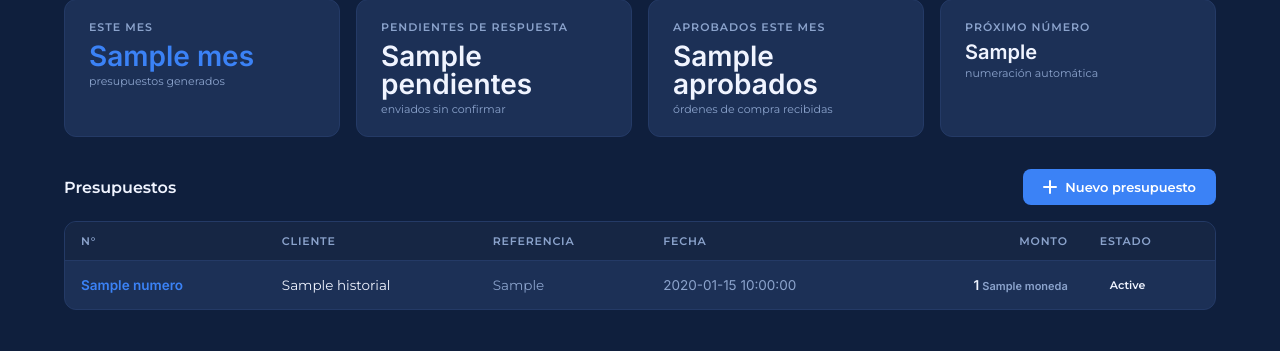
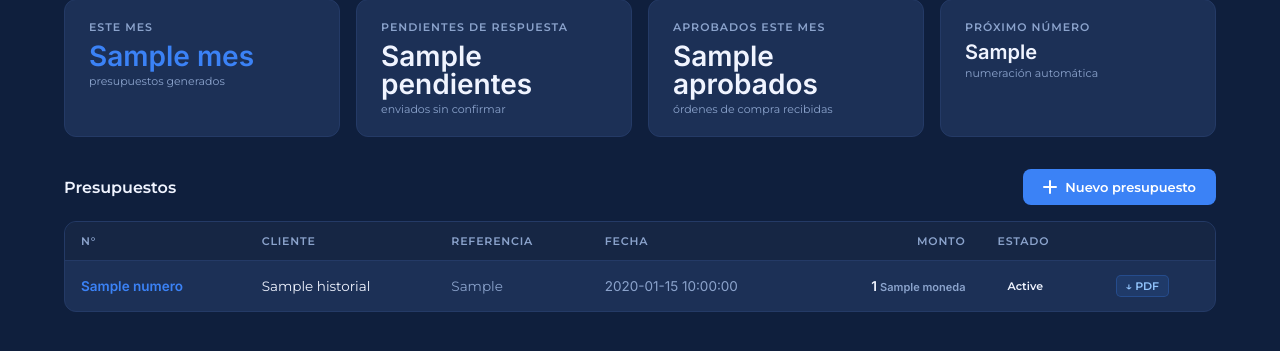
Before and after one commit to gateway-erp/gateway-erp, a Python web app: template templates/dashboard.html in a window 1280 px wide. Shown: the part 101-452 px from the top of the page. Run offline with Jinja, Linux system fonts and the light colour scheme; the template is opened without the code that fills it: most values are stand-ins (such as "Sample title", 1, 10 or a date in 2020).

Commit message:
feat: abrir PDF desde dashboard + fix IMPORTANTE + contraste filas tabla

```diff
--- a/templates/dashboard.html
+++ b/templates/dashboard.html
@@ -206,6 +206,20 @@
     .badge-enviado   { background: rgba(245,158,11,.15);  color: #FCD34D; }
     .badge-aprobado  { background: rgba(34,197,94,.15);   color: #86EFAC; }
     .badge-rechazado { background: rgba(239,68,68,.15);   color: #FCA5A5; }
+    .btn-pdf {
+      display: inline-block;
+      font-size: 11px;
+      font-weight: 600;
+      color: #93C5FD;
+      background: rgba(59,130,246,.12);
+      border: 1px solid rgba(59,130,246,.25);
+      border-radius: 5px;
+      padding: 3px 9px;
+      text-decoration: none;
+      white-space: nowrap;
+      transition: background .15s;
+    }
+    .btn-pdf:hover { background: rgba(59,130,246,.25); }
 
     .empty-state {
       text-align: center;
@@ -276,6 +290,7 @@
           <th>Fecha</th>
           <th style="text-align:right">Monto</th>
           <th>Estado</th>
+          <th></th>
         </tr>
       </thead>
       <tbody>
@@ -287,6 +302,11 @@
           <td style="color:var(--text-dim);font-family:var(--font-num)">{{ p.fecha }}</td>
           <td class="td-monto">{{ p.total_fmt }}<span class="td-moneda">{{ p.moneda }}</span></td>
           <td><span class="badge badge-{{ p.estado }}">{{ p.estado|capitalize }}</span></td>
+          <td>
+            {% if p.archivo %}
+            <a href="/pdf/{{ p.archivo }}" target="_blank" class="btn-pdf">↓ PDF</a>
+            {% else %}—{% endif %}
+          </td>
         </tr>
         {% endfor %}
       </tbody>
```
Also changed, not shown: main.py (+8 -0 lines), presupuestos/generar_pdf.py (+18 -16 lines).
